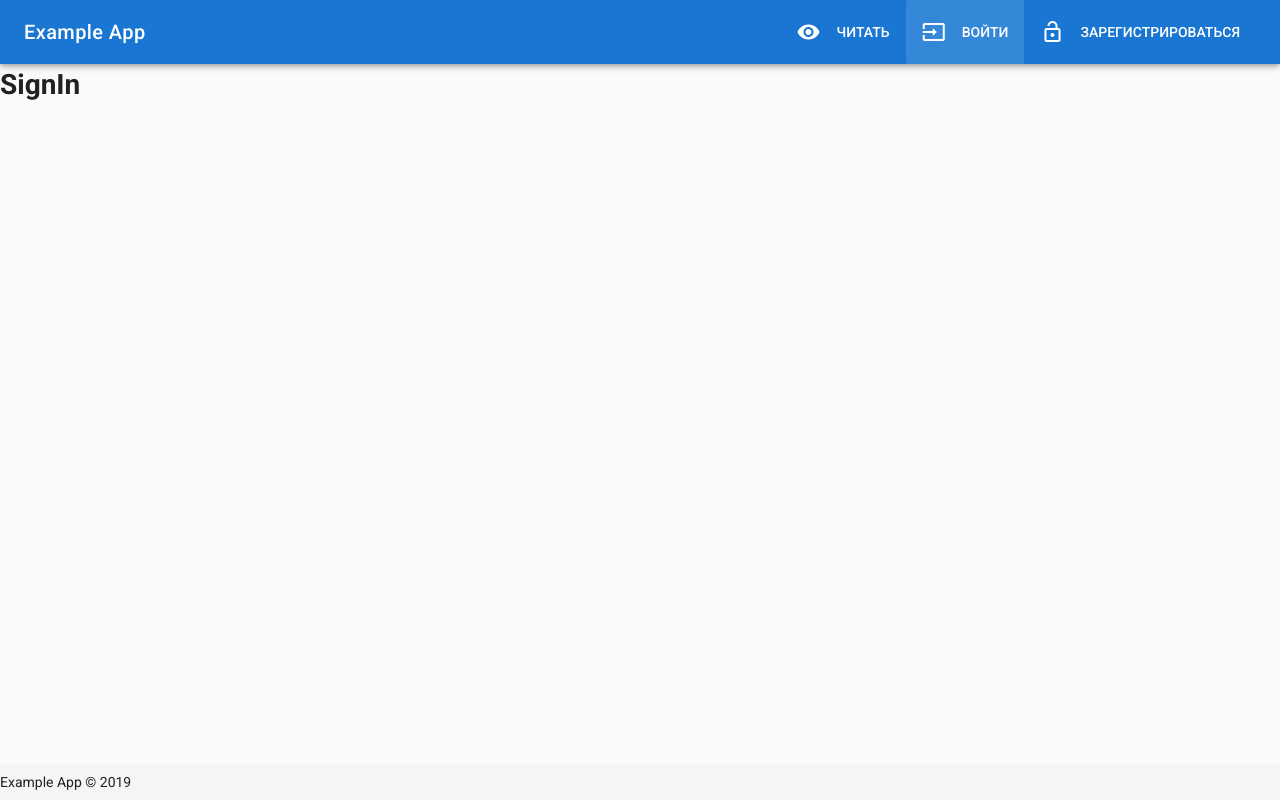
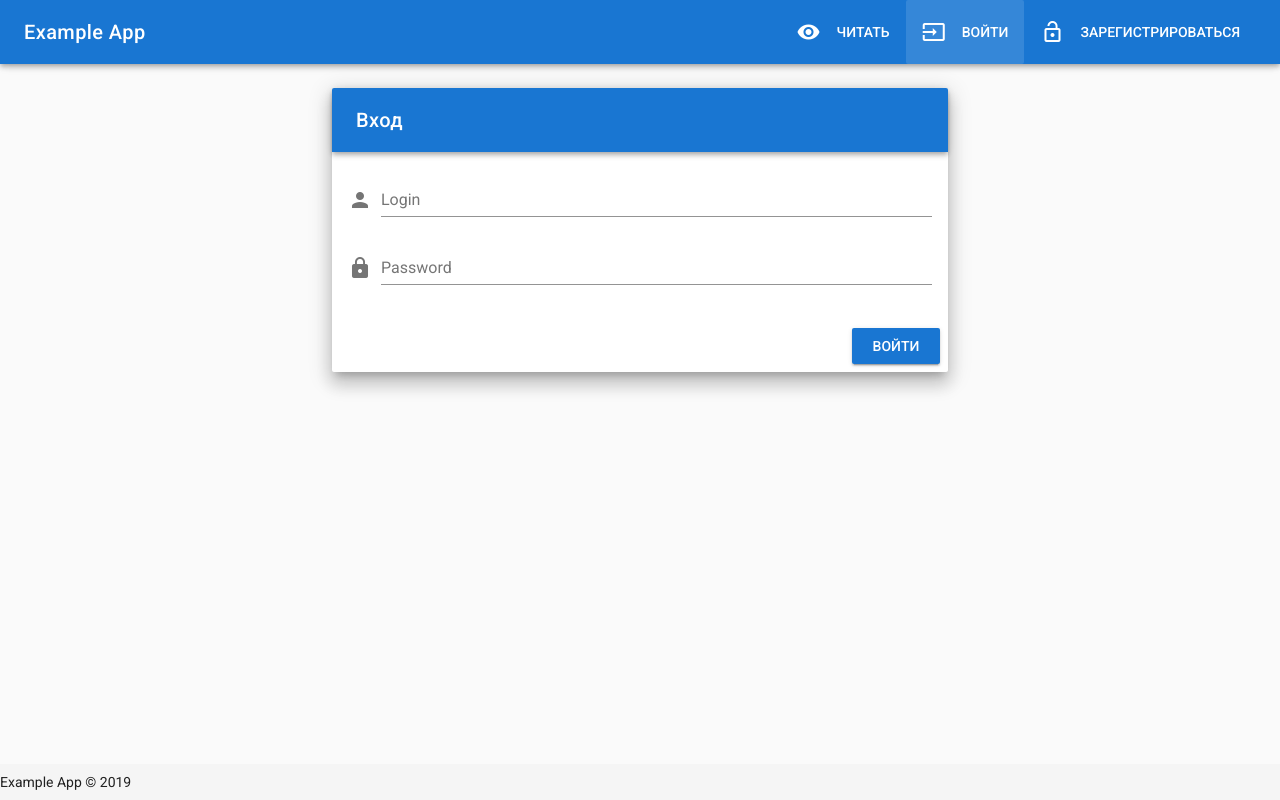
Before and after one commit to averlor/SPA, a Vue app: page /signin in a window 1280 px wide. Built offline with nearby package versions, Linux system fonts and the light colour scheme.

Commit message:
Added new action: SIGIN

```diff
--- a/src/views/SignIn.vue
+++ b/src/views/SignIn.vue
@@ -1,12 +1,68 @@
 <template>
     <div>
-        <h1>SignIn</h1>
+        <v-container fluid fill-height>
+        <v-layout align-center justify-center>
+          <v-flex xs12 sm8 md6>
+            <v-card class="elevation-12">
+              <v-toolbar dark color="primary">
+                <v-toolbar-title>Вход</v-toolbar-title>
+                <v-spacer></v-spacer>
+              </v-toolbar>
+              <v-card-text>
+                <v-alert
+                  :value="error"
+                  type="warning"
+                >
+                  {{ error }}
+                </v-alert>
+                <v-form>
+                  <v-text-field prepend-icon="person" name="login" label="Login" type="email" required v-model="email"></v-text-field>
+                  <v-text-field id="password" prepend-icon="lock" name="password" label="Password" type="password" required v-model="password"></v-text-field>
+                </v-form>
+              </v-card-text>
+              <v-card-actions>
+                <v-spacer></v-spacer>
+                <v-btn color="primary" @click.prevent="signIn" :disabled="proccessing">Войти</v-btn>
+              </v-card-actions>
+            </v-card>
+          </v-flex>
+        </v-layout>
+      </v-container>
     </div>
 </template>
 
 <script>
 export default {
 
+    data() {
+        return {
+            email: null,
+            password: null
+        }
+    },
+    computed:{
+      error() {
+        return this.$store.getters.getError
+      } ,
+      proccessing() {
+        return this.$store.getters.getProccessing
+      },
+      isUserAutheticated() {
+        return this.$store.getters.isUserAuth
+      }
+    },
+    watch:{
+      isUserAutheticated(val) {
+        if (val === true) {
+          this.$router.push("/")
+        }
+      }
+    },
+    methods: {
+      signIn() {
+        this.$store.dispatch('SIGNIN', {email: this.email, password: this.password})
+      }
+    }
 }
 </script>
 
```
